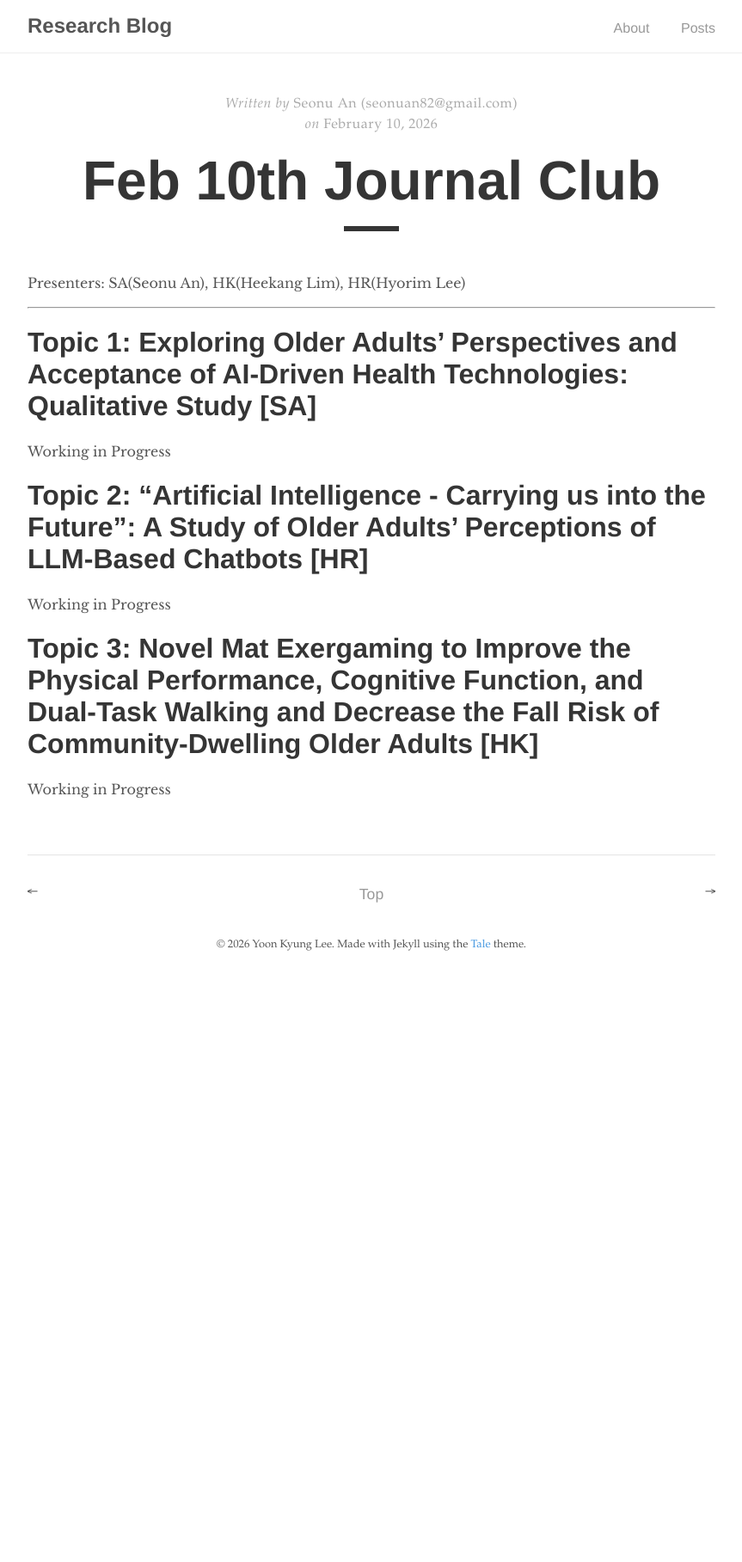
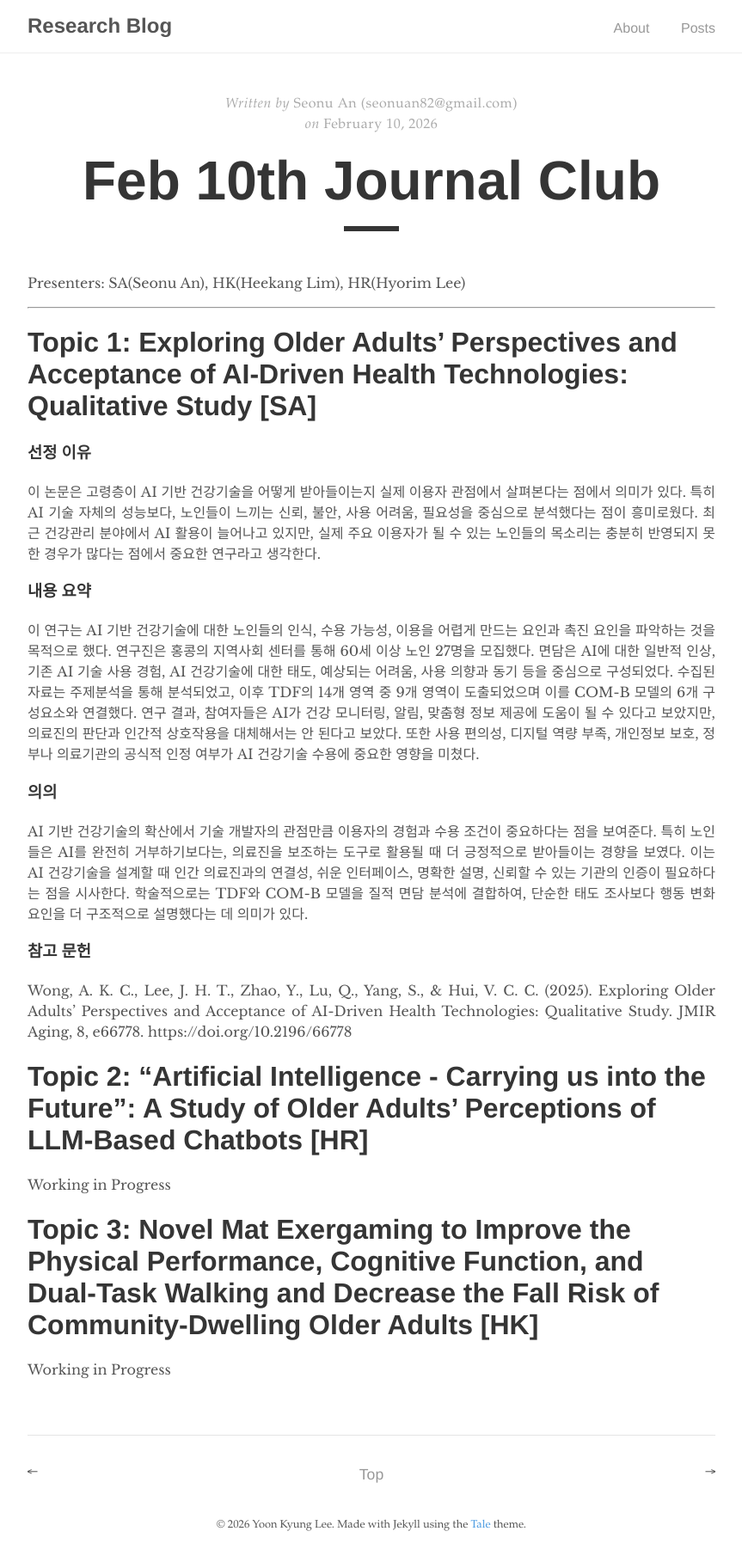
Before and after one commit to humanfactorspsych/blog, a Jekyll site: the page built from _posts/2026-02-10-study.md, in a window 1280 px wide. Shown: the whole page at 86% size, without its empty margins (208-1071 px from the left). Built offline with Jekyll 4.4.1, drawn with Linux system fonts in a browser that asks for light colours; before the commit the page ends 1142 px from its top, so only the background shows below that.

Commit message:
260604 update

```diff
--- a/_posts/2026-02-10-study.md
+++ b/_posts/2026-02-10-study.md
@@ -11,7 +11,21 @@ Presenters: SA(Seonu An), HK(Heekang Lim), HR(Hyorim Lee) <br>
 
 # Topic 1: Exploring Older Adults’ Perspectives and Acceptance of AI-Driven Health Technologies: Qualitative Study [SA]
 
-Working in Progress
+### **선정 이유**
+
+이 논문은 고령층이 AI 기반 건강기술을 어떻게 받아들이는지 실제 이용자 관점에서 살펴본다는 점에서 의미가 있다. 특히 AI 기술 자체의 성능보다, 노인들이 느끼는 신뢰, 불안, 사용 어려움, 필요성을 중심으로 분석했다는 점이 흥미로웠다. 최근 건강관리 분야에서 AI 활용이 늘어나고 있지만, 실제 주요 이용자가 될 수 있는 노인들의 목소리는 충분히 반영되지 못한 경우가 많다는 점에서 중요한 연구라고 생각한다.
+
+### **내용 요약**
+
+이 연구는 AI 기반 건강기술에 대한 노인들의 인식, 수용 가능성, 이용을 어렵게 만드는 요인과 촉진 요인을 파악하는 것을 목적으로 했다. 연구진은 홍콩의 지역사회 센터를 통해 60세 이상 노인 27명을 모집했다. 면담은 AI에 대한 일반적 인상, 기존 AI 기술 사용 경험, AI 건강기술에 대한 태도, 예상되는 어려움, 사용 의향과 동기 등을 중심으로 구성되었다. 수집된 자료는 주제분석을 통해 분석되었고, 이후 TDF의 14개 영역 중 9개 영역이 도출되었으며 이를 COM-B 모델의 6개 구성요소와 연결했다. 연구 결과, 참여자들은 AI가 건강 모니터링, 알림, 맞춤형 정보 제공에 도움이 될 수 있다고 보았지만, 의료진의 판단과 인간적 상호작용을 대체해서는 안 된다고 보았다. 또한 사용 편의성, 디지털 역량 부족, 개인정보 보호, 정부나 의료기관의 공식적 인정 여부가 AI 건강기술 수용에 중요한 영향을 미쳤다.
+
+### **의의**
+
+AI 기반 건강기술의 확산에서 기술 개발자의 관점만큼 이용자의 경험과 수용 조건이 중요하다는 점을 보여준다. 특히 노인들은 AI를 완전히 거부하기보다는, 의료진을 보조하는 도구로 활용될 때 더 긍정적으로 받아들이는 경향을 보였다. 이는 AI 건강기술을 설계할 때 인간 의료진과의 연결성, 쉬운 인터페이스, 명확한 설명, 신뢰할 수 있는 기관의 인증이 필요하다는 점을 시사한다. 학술적으로는 TDF와 COM-B 모델을 질적 면담 분석에 결합하여, 단순한 태도 조사보다 행동 변화 요인을 더 구조적으로 설명했다는 데 의미가 있다.
+
+### **참고 문헌**
+Wong, A. K. C., Lee, J. H. T., Zhao, Y., Lu, Q., Yang, S., & Hui, V. C. C. (2025). Exploring Older Adults’ Perspectives and Acceptance of AI-Driven Health Technologies: Qualitative Study. JMIR Aging, 8, e66778. https://doi.org/10.2196/66778
+
 
 
 
```
